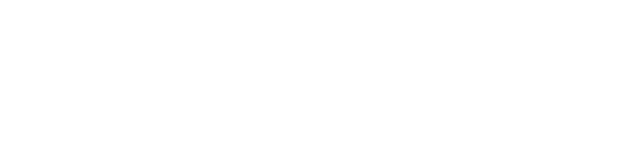
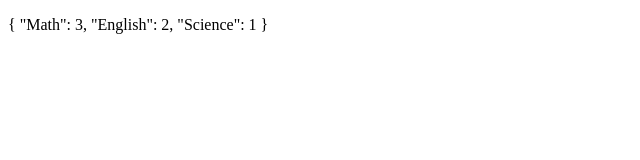
Before and after one commit to acciojob/student-enrollment-Anurag-Bachheti, a website: page main.html in a window 1280 px wide. Shown: the whole page, without its empty margins (0-640 px from the left). Drawn offline with Linux system fonts and the light colour scheme.

Commit message:
created a submission

```diff
--- a/main.html
+++ b/main.html
@@ -7,8 +7,8 @@
 </head>
 
 <body>
-	<!-- the entire body must be written by student -->
-    <script type="text/javascript" src="./script.js">
+	<p id="container"></p>
+	<script type="text/javascript" src="./script.js">
 </script>
 
 </body>
--- a/script.js
+++ b/script.js
@@ -10,6 +10,20 @@ const enrollmentData = {
 };
 
 // complete this function
-async function calculateEnrollment() {}
+async function calculateEnrollment(data){
 
-calculateEnrollment();
+	const result = data.enrollmentData.reduce((acc, curr) => {
+		if(acc[curr.course]){
+			acc[curr.course] += 1;
+		}else{
+			acc[curr.course] = 1;
+		}
+		return acc;
+	}, {});
+	console.log(result);
+
+	let container = document.getElementById("container");
+	container.textContent = JSON.stringify(result, null, 2)
+}
+
+calculateEnrollment(enrollmentData);
```
